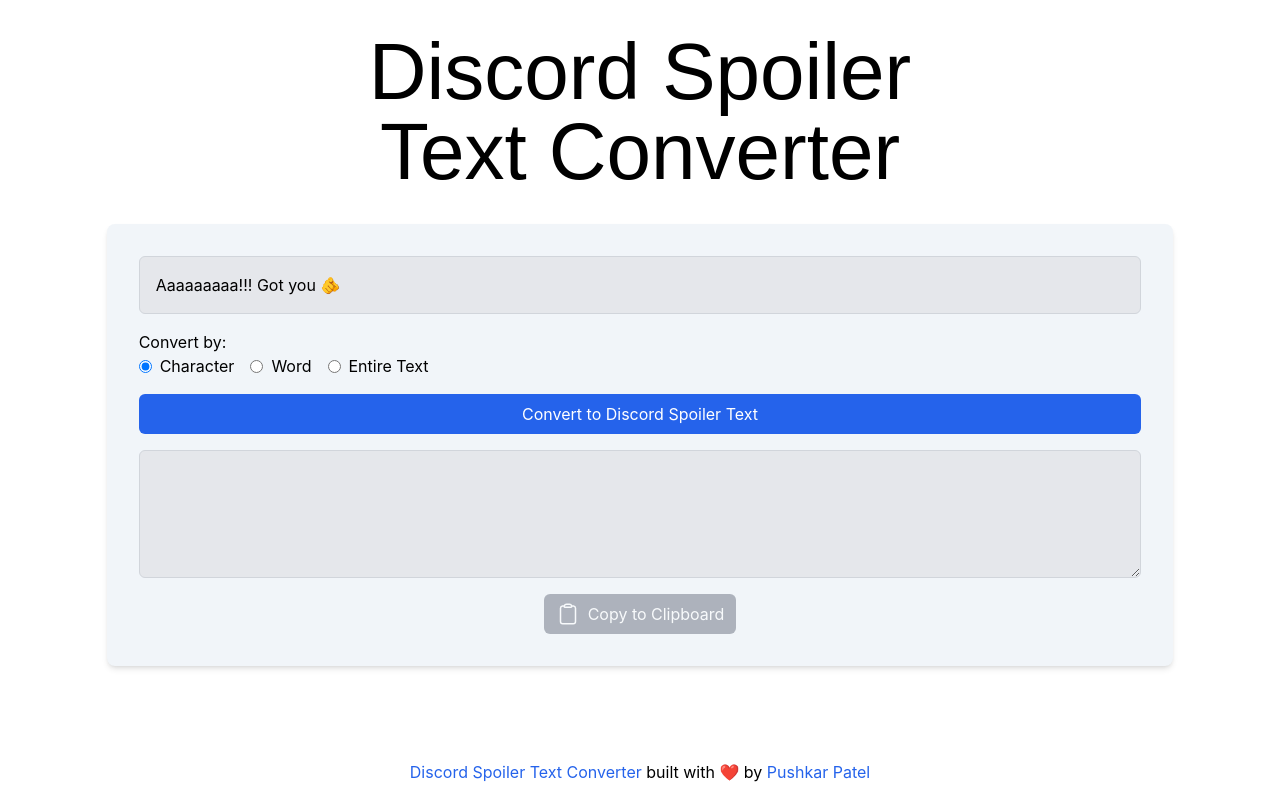
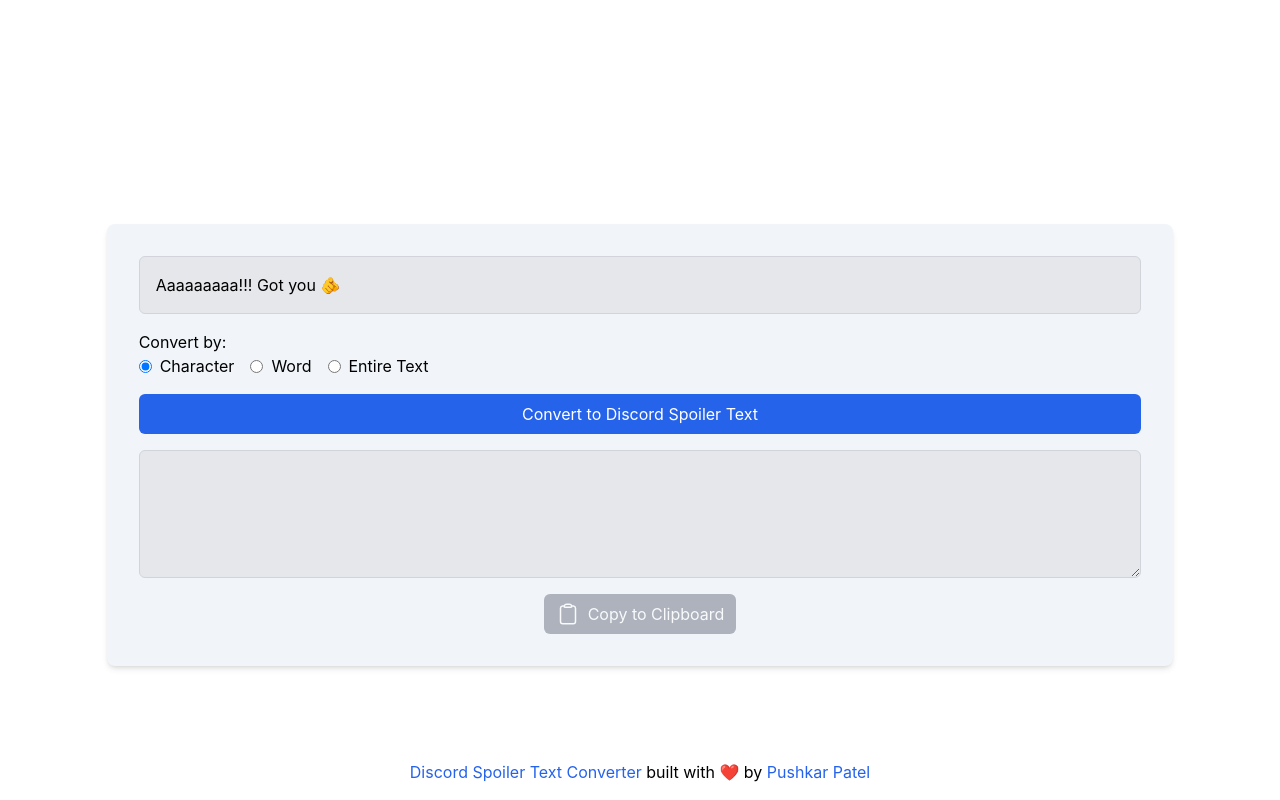
Before and after one commit to thepushkarp/discord-spoiler-text-converter, a React (Create React App) app: page / in a window 1280 px wide. Built offline with nearby package versions, Linux system fonts and the light colour scheme.

Commit message:
Switch colours of heading

```diff
--- a/src/index.css
+++ b/src/index.css
@@ -18,12 +18,12 @@ body {
     font-family: 'Honk', sans-serif;
     font-size: 5rem;
     line-height: 1;
-    color: #000;
+    color: #fff;
 }
 
 @media (prefers-color-scheme: dark) {
     .heading {
-        color: #fff;
+        color: #000;
     }
 }
 
```
